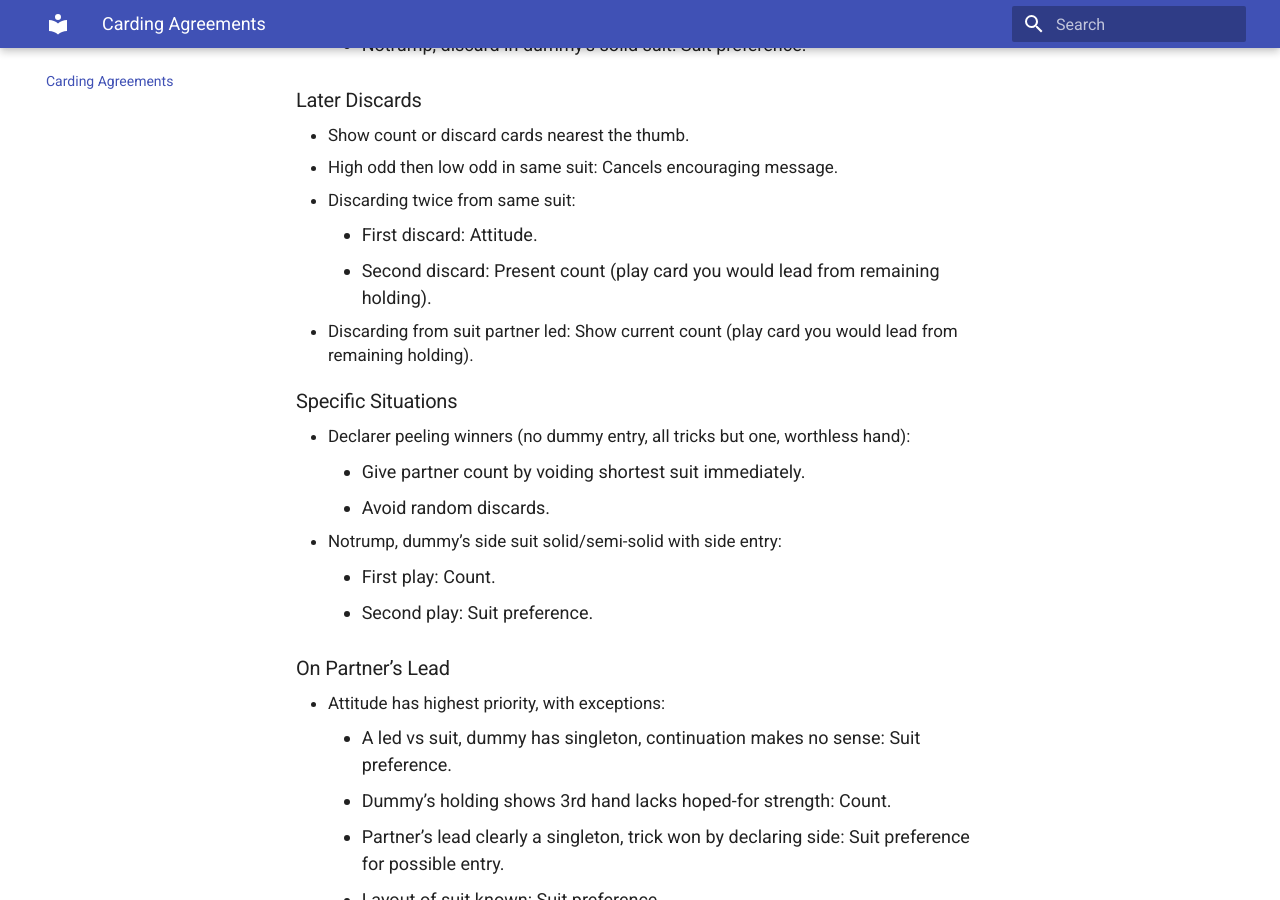
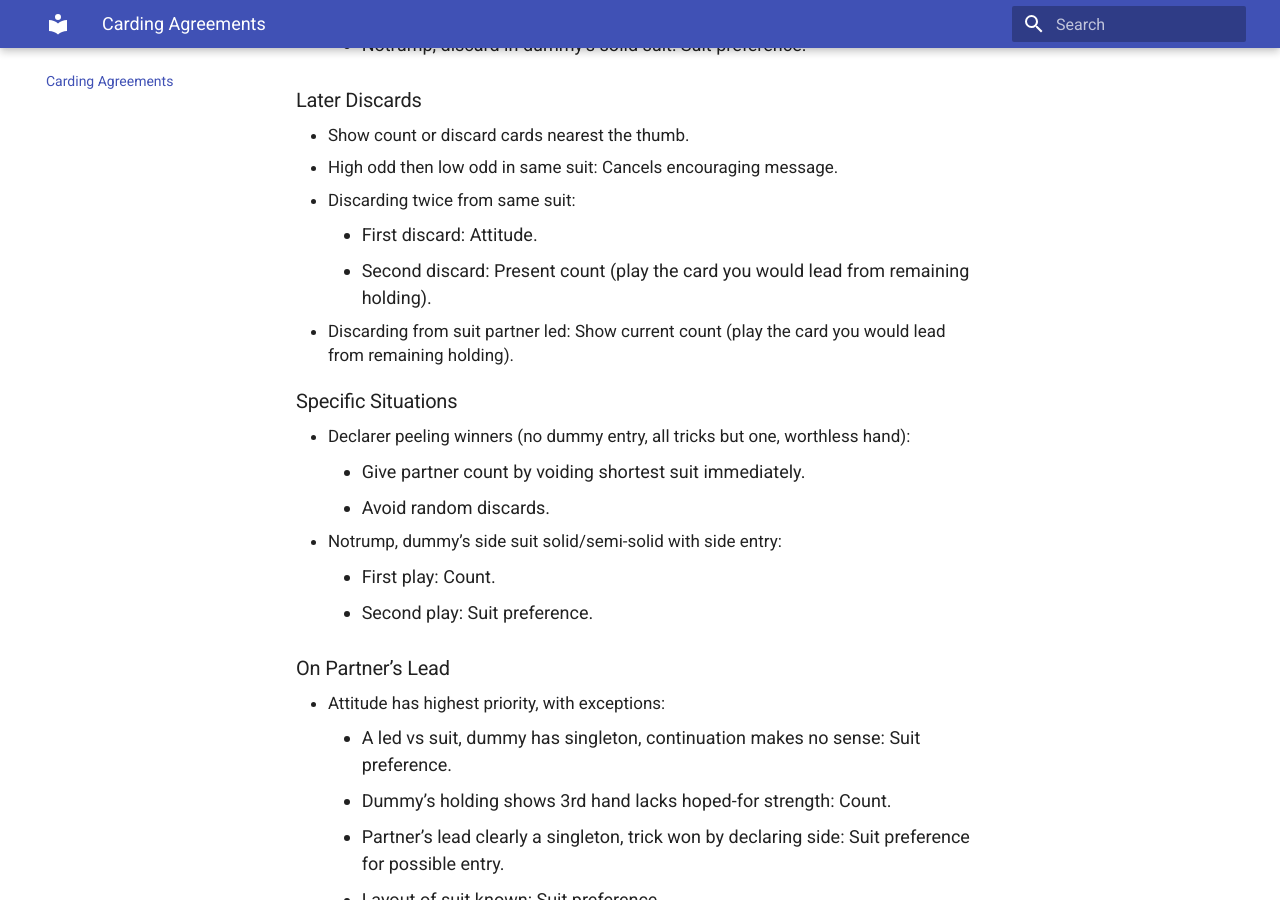
Before and after one commit to glindstrom/polish-club-notes, an MkDocs documentation site: the page built from docs/carding-agreements.md, in a window 1280 px wide and 900 px high, scrolled down 588 px. Built offline with MkDocs 1.6.1 and Material for MkDocs 9.7.7, drawn with Linux system fonts in a browser that asks for light colours.

Commit message:
Minor grammar fixes

```diff
--- a/docs/carding-agreements.md
+++ b/docs/carding-agreements.md
@@ -17,8 +17,8 @@ Carding agreements in the Polish Club system cover signalling and leads, using O
 - High odd then low odd in same suit: Cancels encouraging message.
 - Discarding twice from same suit:
     - First discard: Attitude.
-    - Second discard: Present count (play card you would lead from remaining holding).
-- Discarding from suit partner led: Show current count (play card you would lead from remaining holding).
+    - Second discard: Present count (play the card you would lead from remaining holding).
+- Discarding from suit partner led: Show current count (play the card you would lead from remaining holding).
 
 #### Specific Situations
 - Declarer peeling winners (no dummy entry, all tricks but one, worthless hand):
```
